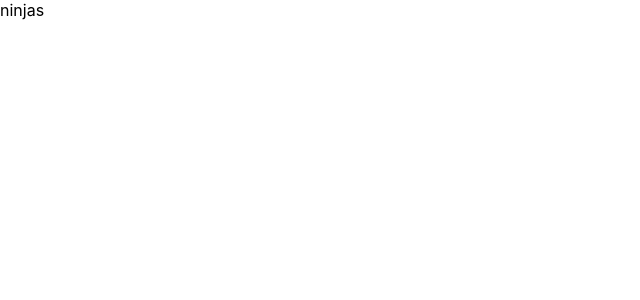
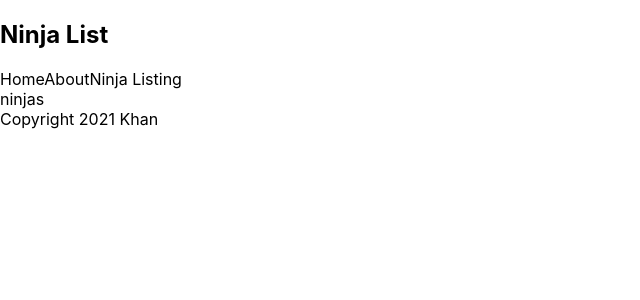
Before and after one commit to HassanKhan123/Next.js-basics, a Next.js app: page /ninjas in a window 1280 px wide. Shown: the top 300 px of the page, without its empty margins (0-640 px from the left). Built offline with nearby package versions, Linux system fonts and the light colour scheme.

Commit message:
layout component added

```diff
--- /dev/null
+++ b/components/Layout.js
@@ -0,0 +1,15 @@
+import React from 'react';
+import Navbar from './Navbar';
+import Footer from './Footer';
+
+function Layout({ children }) {
+  return (
+    <div className='content'>
+      <Navbar />
+      {children}
+      <Footer />
+    </div>
+  );
+}
+
+export default Layout;
--- a/pages/_app.js
+++ b/pages/_app.js
@@ -1,7 +1,12 @@
-import '../styles/globals.css'
+import '../styles/globals.css';
+import Layout from '../components/Layout';
 
 function MyApp({ Component, pageProps }) {
-  return <Component {...pageProps} />
+  return (
+    <Layout>
+      <Component {...pageProps} />
+    </Layout>
+  );
 }
 
-export default MyApp
+export default MyApp;
--- a/pages/index.js
+++ b/pages/index.js
@@ -1,14 +1,11 @@
 import Head from 'next/head';
 import Link from 'next/link';
 
-import Navbar from '../components/Navbar';
-import Footer from '../components/Footer';
 import styles from '../styles/Home.module.css';
 
 export default function Home() {
   return (
     <div>
-      <Navbar />
       <h1>Homepage</h1>
       <p>
         Magna reprehenderit reprehenderit laborum occaecat adipisicing duis
@@ -22,7 +19,6 @@ export default function Home() {
       <Link href='/ninjas'>
         <a>See all ninjas</a>
       </Link>
-      <Footer />
     </div>
   );
 }
```
